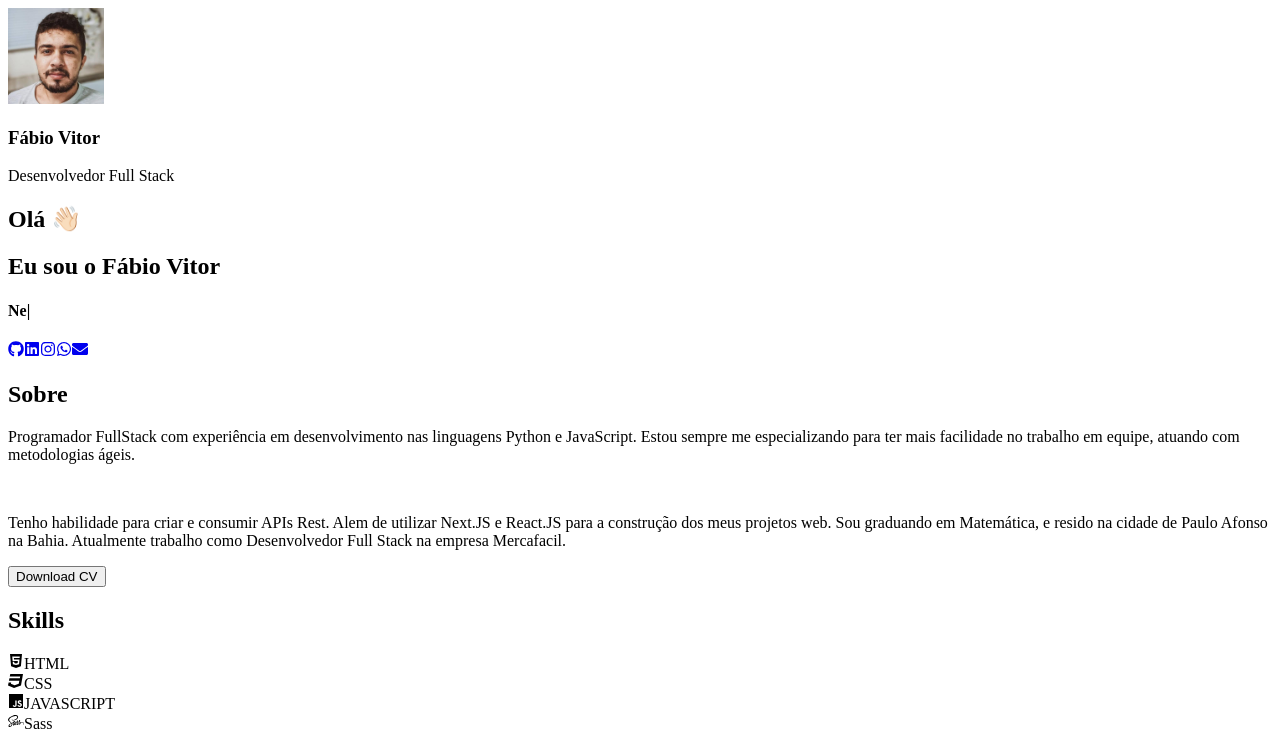
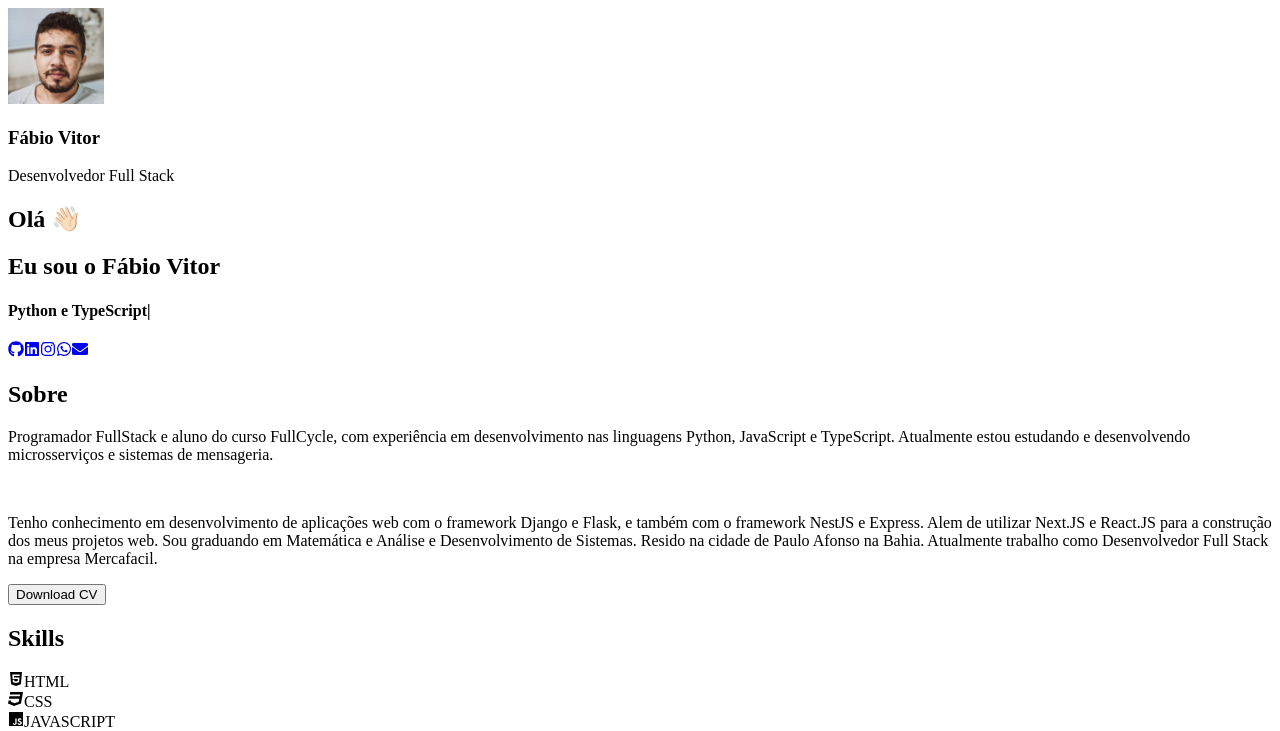
Before and after one commit to FVitor7/Next.JS-and-React-Portfolio, a Next.js app: page / in a window 1280 px wide. Shown: the top 731 px of the page. Built offline with nearby package versions, Linux system fonts and the light colour scheme.

Commit message:
update about

```diff
--- a/src/components/about/index.jsx
+++ b/src/components/about/index.jsx
@@ -1,33 +1,38 @@
-import Title from '../title'
+import Title from "../title";
 
 export default function About() {
-
   return (
     <>
       <section className="sectionsPage">
-                <Title title={'Sobre'} />
+        <Title title={"Sobre"} />
         <div className="textAbout">
           <p>
-                        Programador FullStack com experiência em desenvolvimento nas linguagens Python e JavaScript. Estou sempre me especializando para ter mais  facilidade no trabalho em equipe, atuando com metodologias ágeis.
+            Programador FullStack e aluno do curso FullCycle, com experiência em
+            desenvolvimento nas linguagens Python, JavaScript e TypeScript.
+            Atualmente estou estudando e desenvolvendo microsserviços e sistemas
+            de mensageria.
           </p>
           <br />
           <p>
-                        Tenho habilidade para criar e consumir APIs Rest.
-                        Alem de utilizar Next.JS e React.JS para a construção dos meus projetos web.
-
-                        Sou graduando em Matemática, e resido na cidade de Paulo Afonso na Bahia.
-                        Atualmente trabalho como Desenvolvedor Full Stack na empresa Mercafacil.
+            Tenho conhecimento em desenvolvimento de aplicações web com o
+            framework Django e Flask, e também com o framework NestJS e Express.
+            Alem de utilizar Next.JS e React.JS para a construção dos meus
+            projetos web. Sou graduando em Matemática e Análise e
+            Desenvolvimento de Sistemas. Resido na cidade de Paulo Afonso na
+            Bahia. Atualmente trabalho como Desenvolvedor Full Stack na empresa
+            Mercafacil.
           </p>
         </div>
 
         <div className="btnHome">
-                    <a target="_blank" href="https://drive.google.com/file/d/1HyPrHJNRBSHIijS5UTKPQs8Ia4pK8KoK/view">
+          <a
+            target="_blank"
+            href="https://drive.google.com/file/d/1HyPrHJNRBSHIijS5UTKPQs8Ia4pK8KoK/view"
+          >
             <button>Download CV</button>
           </a>
         </div>
       </section>
-
     </>
-    )
-
+  );
 }
--- a/src/components/home/index.jsx
+++ b/src/components/home/index.jsx
@@ -13,10 +13,17 @@ export default function HomePortfolio() {
                 <h2>Eu sou o <span>Fábio Vitor</span></h2>
                 <h4>
                     <Typical
-                        steps={['JavaScript & TypeScript', 1000,
-                            'Next.Js & React.Js', 1000,
-                            'Styled Components & Sass', 1000,
-                            'Django & Flask', 1000]
+                        steps={
+                            [
+                                'Desenvolvedor FullStack e FullCycle', 1000,
+                                'Python e TypeScript', 1000,
+                                'NestJS & Express', 1000,
+                                'Django, Flask & FastAPI', 1000,
+                                'MongoDB & PostgreSQL', 1000,
+                                'Next.Js & React.Js', 1000,
+                                'Styled Components & Sass', 1000,
+
+                            ]
                         }
                         loop={Infinity}
                         wrapper="p"
```
Also changed, not shown: 1 other file (tests, documents, lock files or other folders). Lines whose indentation alone changed are shown as unchanged.
